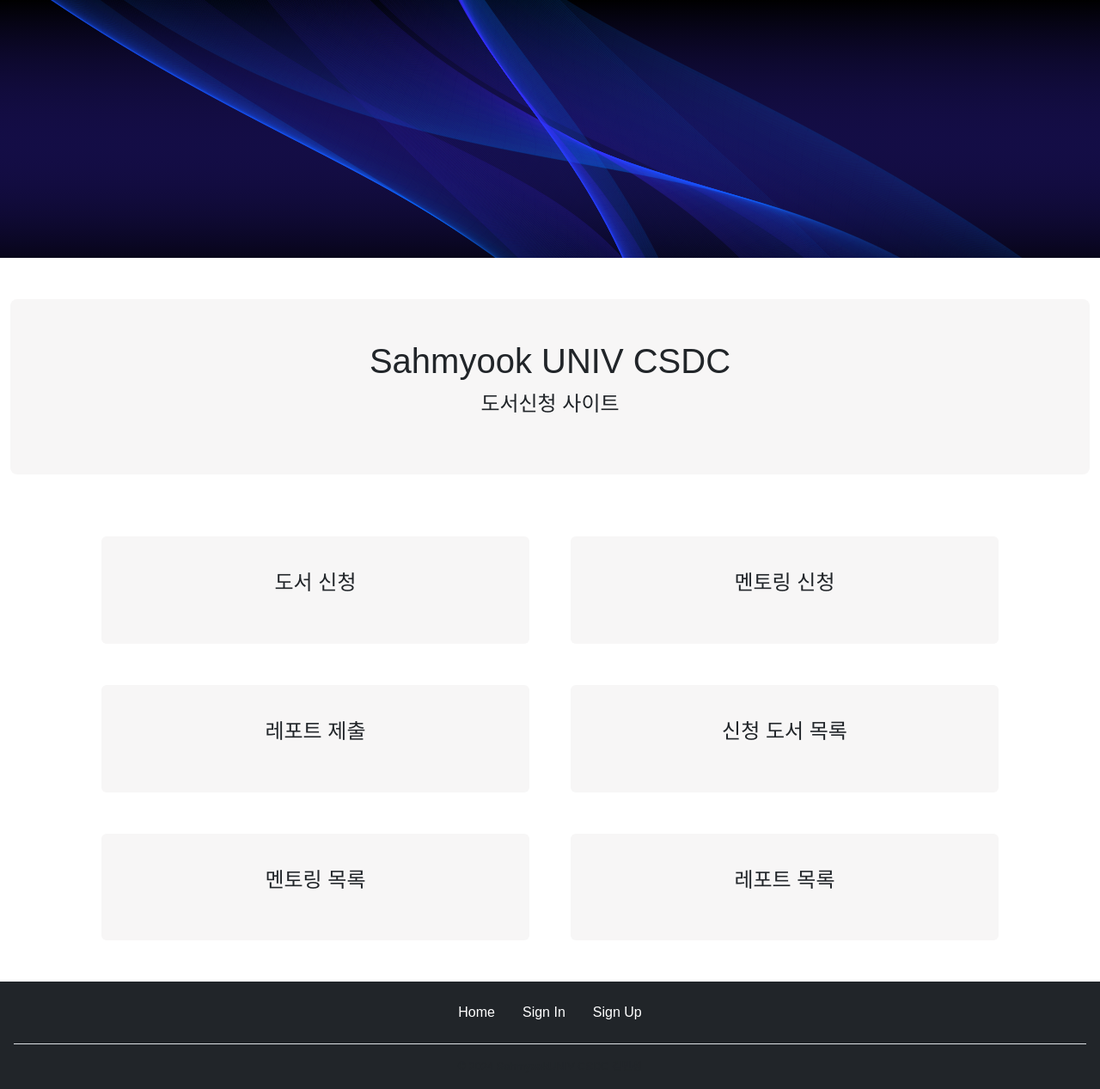
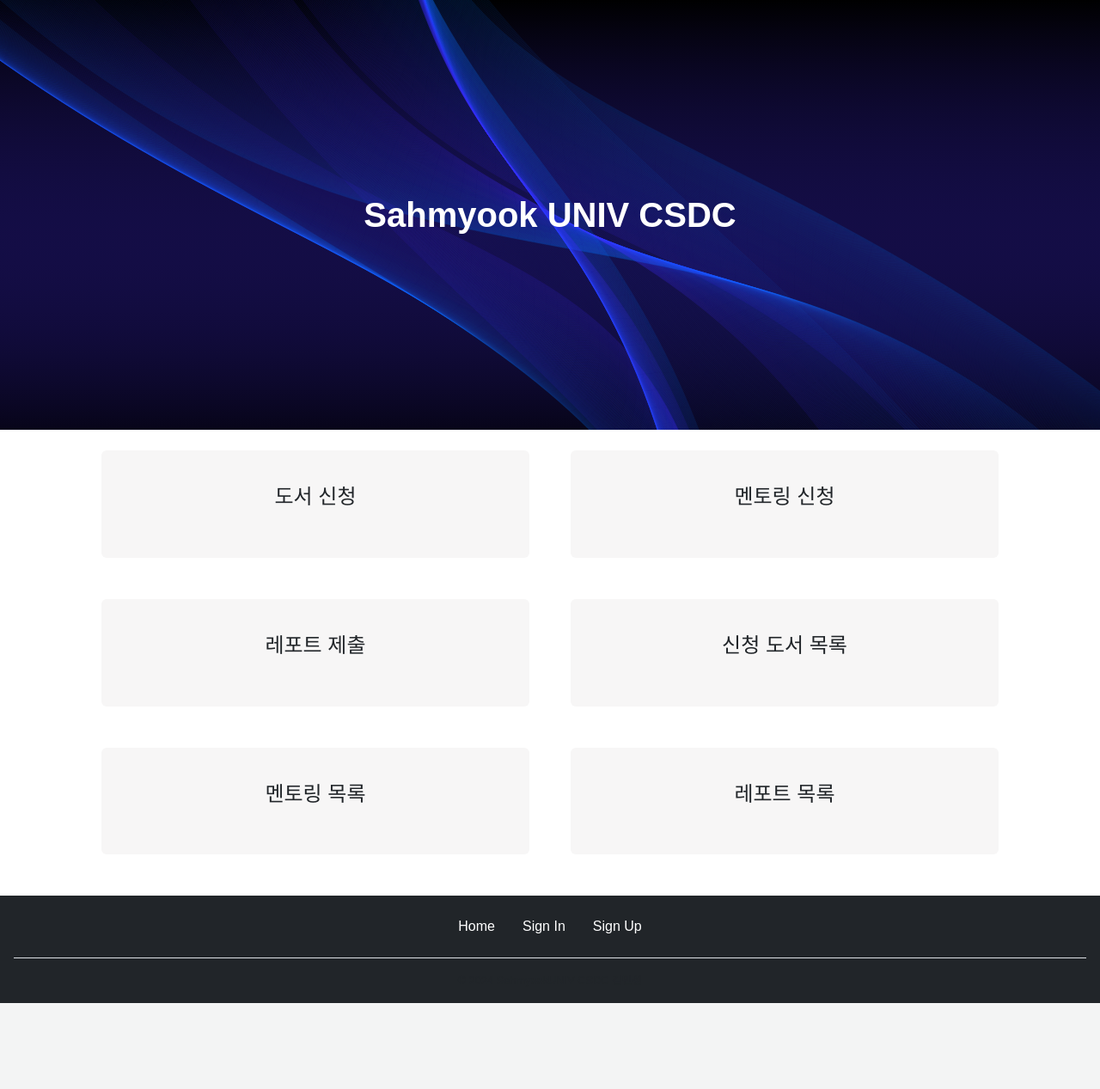
Before and after one commit to SyuCSDC/csdc.kr, a Django app: template csdc/templates/index.html in a window 1280 px wide. Shown: the part 56-1323 px from the top of the page at 86% size. After the commit the page ends 1223 px from the top, so only its background shows below. Run offline with Django 3.2, Linux system fonts and the light colour scheme; the template is opened without the code that fills it, so the values that code supplies are empty; some libraries are stand-ins or nearby versions; some web fonts are replaced.

Commit message:
feat: modify effect.js height & base.html header

```diff
--- a/csdc/static/js/effect.js
+++ b/csdc/static/js/effect.js
@@ -117,7 +117,7 @@
       var Waves = this
       var width = Waves.holder.offsetWidth
       // var height = Waves.holder.offsetHeight
-      var height = 300
+      var height = 500
       Waves.scale = window.devicePixelRatio || 1
       Waves.width = width * Waves.scale
       Waves.height = height * Waves.scale
--- a/csdc/templates/base.html
+++ b/csdc/templates/base.html
@@ -9,6 +9,7 @@
     {% bootstrap_css %}
     <link rel="stylesheet" href="{% static 'css/mystyle.css' %}">
     {% bootstrap_javascript %}
+
 </head>
 <body class="d-flex flex-column min-vh-100">
         <!-- 네비게이션 바, 로고 등 헤더 내용 -->
@@ -83,7 +84,32 @@
             </div>
           </div>
         </nav>
-
+        <div id="holder">
+          <style>
+              @import url(https://cdn.jsdelivr.net/gh/moonspam/NanumSquare@1.0/nanumsquare.css);
+                * {
+                  font-family: 'NanumSquare', sans-serif;
+                }
+                .bg-light {
+                  background-color: #f7f6f6 !important;
+                }
+                #holder {
+                  position: relative;
+                  height: 500px;
+                  background-color: black;
+                }
+                #msg {
+                  position: absolute;
+                  color: white;
+                  font-weight: bold;
+                  font-size: 40px;
+                  top: 50%;
+                  left: 50%;
+                  transform: translate(-50%, -50%);
+                }
+          </style>
+          <div id="msg">T E S T</div>
+      </div>
 
     <main role="main" >
         {% block content %}
@@ -118,4 +144,7 @@
         </div>
     </footer>
 </body>
+<script src="{% static 'js/effect.js' %}">
+
+</script>
 </html>
--- a/csdc/templates/index.html
+++ b/csdc/templates/index.html
@@ -2,51 +2,10 @@
 {% extends 'base.html' %}
 {% block content %}
 {% load static %}
-<div id="holder">
-    <style>
-        @import url(https://cdn.jsdelivr.net/gh/moonspam/NanumSquare@1.0/nanumsquare.css);
-          * {
-            font-family: 'NanumSquare', sans-serif;
-          }
-          .bg-light {
-            background-color: #f7f6f6 !important;
-          }
-          #holder {
-            position: relative;
-            height: 300px;
-            background-color: black;
-          }
-          #msg {
-            position: absolute;
-            color: white;
-            font-weight: bold;
-            font-size: 40px;
-            top: 50%;
-            left: 50%;
-            transform: translate(-50%, -50%);
-            animation: fade 8s linear infinite;
-          }
-          @keyframes fade {
-            0%,
-            100% {
-              opacity: 0;
-            }
-            50% {
-              opacity: 1;
-            }
-          }
-    </style>
-</div>
-<header class="py-5">
-    <div  class="container-xxl">
-        <div class=" p-lg-5 bg-light rounded-3 text-center">
-            <div class="fs-4">
-                <h1>Sahmyook UNIV CSDC</h1>
-                <p>도서신청 사이트</p>
-            </div>
-        </div>
-    </div>
-</header>
+<script>
+    document.getElementById('msg').innerHTML="<span >Sahmyook UNIV CSDC</span>"
+</script>
+
 <section class="pt-4">
     <div class="container px-lg-5">
         <div class="row gx-lg-5">
@@ -143,7 +102,5 @@
         </div>
     </div>
 </section>
-<script src="{% static 'js/effect.js' %}"></script>
-
 
 {% endblock %}
```
Also changed, not shown: csdc/static/css/mystyle.css (line endings or trailing spaces).
